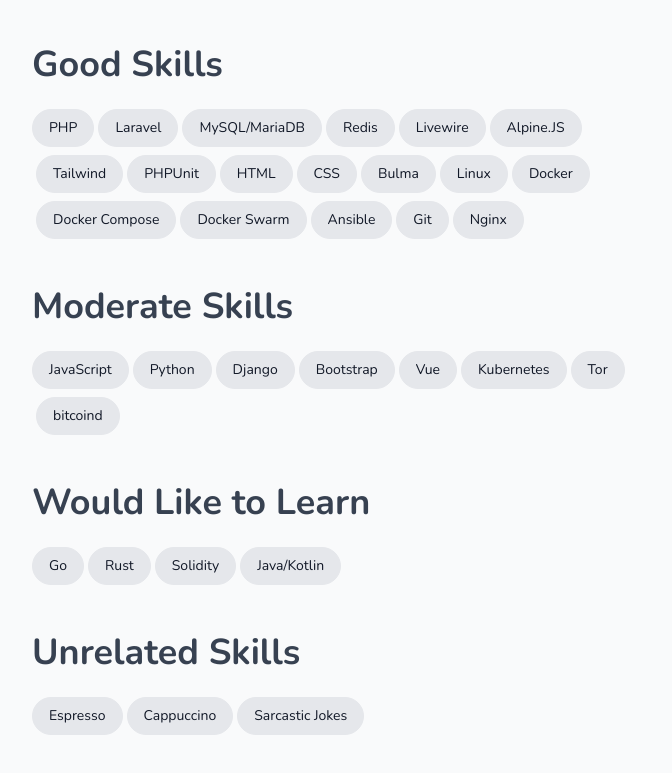
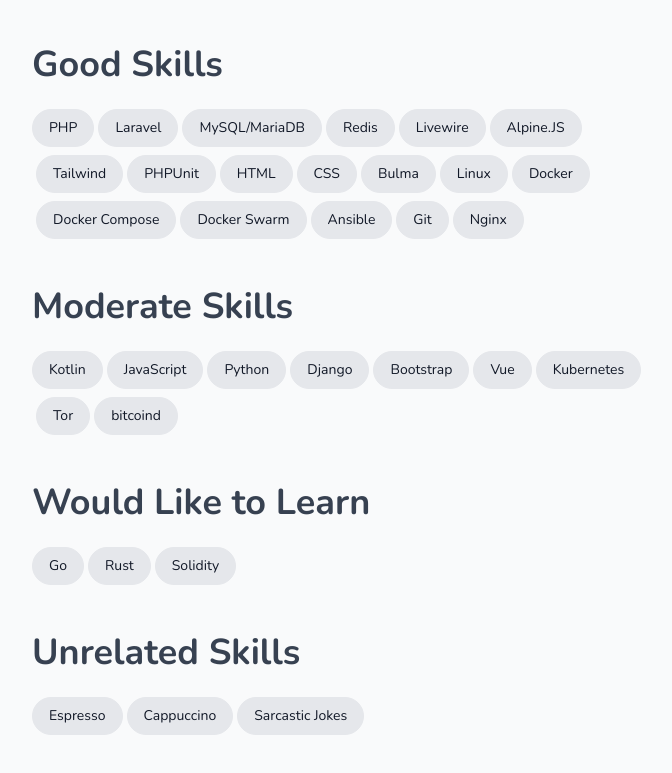
Before and after one commit to kondratovbr/kondratovbr.github.io, a website: page index.html in a window 1280 px wide. Shown: the part 3103-3876 px from the top of the page, without its empty margins (424-1096 px from the left). Drawn offline with nearby package versions, Linux system fonts and the light colour scheme.

Commit message:
Update skillset

```diff
--- a/index.html
+++ b/index.html
@@ -362,6 +362,7 @@
                 <section>
                     <h2 class="mb-4 text-4xl text-gray-700 font-bold">Moderate Skills</h2>
                     <ul class="skills-list flex flex-wrap max-w-prose">
+                        <li class="skill">Kotlin</li>
                         <li class="skill">JavaScript</li>
                         <li class="skill">Python</li>
                         <li class="skill">Django</li>
@@ -379,7 +380,6 @@
                         <li class="skill">Go</li>
                         <li class="skill">Rust</li>
                         <li class="skill">Solidity</li>
-                        <li class="skill">Java/Kotlin</li>
                     </ul>
                 </section>
 
```
